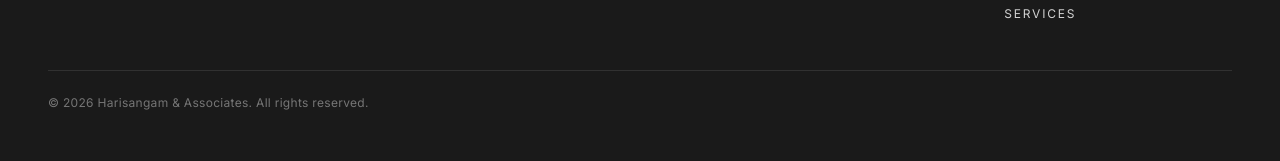
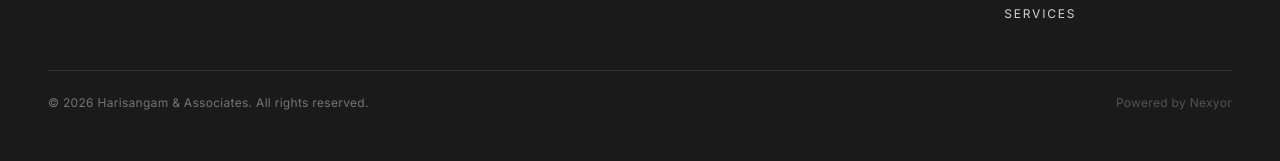
Before and after one commit to SamarthJejurkar/harisangam-associates, a React (Vite) app in the folder frontend/: page / in a window 1280 px wide. Shown: the part 562-723 px from the top of the page. Built offline with nearby package versions, Linux system fonts and the light colour scheme; no server answers.

Commit message:
Add Powered by Nexyor credit to footer

```diff
--- a/frontend/src/components/shared/Footer.jsx
+++ b/frontend/src/components/shared/Footer.jsx
@@ -1,3 +1,32 @@
+// export default function Footer() {
+//   return (
+//     <footer className="bg-charcoal text-cream/80 py-16 px-6 md:px-12">
+//       <div className="max-w-7xl mx-auto flex flex-col md:flex-row justify-between gap-10">
+//         <div>
+//           <h3 className="font-serif text-2xl italic text-gold mb-2">Harisangam & Associates</h3>
+//           <p className="text-xs tracking-wide text-cream/50">Architecture that responds to context.</p>
+//         </div>
+//         <div className="flex gap-16 text-xs tracking-[0.15em]">
+//           <div className="flex flex-col gap-3">
+//             <span className="text-cream/40 mb-1">STUDIO</span>
+//             <a href="/projects" className="hover:text-gold transition-colors">PROJECTS</a>
+//             <a href="/#about" className="hover:text-gold transition-colors">ABOUT</a>
+//             <a href="/#services" className="hover:text-gold transition-colors">SERVICES</a>
+//           </div>
+//           <div className="flex flex-col gap-3">
+//             <span className="text-cream/40 mb-1">CONTACT</span>
+//             <a href="mailto:studio@harisangam.com" className="hover:text-gold transition-colors">EMAIL</a>
+//             <a href="#" className="hover:text-gold transition-colors">INSTAGRAM</a>
+//           </div>
+//         </div>
+//       </div>
+//       <div className="max-w-7xl mx-auto mt-12 pt-6 border-t border-cream/10 text-xs text-cream/40 tracking-wide">
+//         © {new Date().getFullYear()} Harisangam & Associates. All rights reserved.
+//       </div>
+//     </footer>
+//   );
+// }
+
 export default function Footer() {
   return (
     <footer className="bg-charcoal text-cream/80 py-16 px-6 md:px-12">
@@ -15,13 +44,14 @@ export default function Footer() {
           </div>
           <div className="flex flex-col gap-3">
             <span className="text-cream/40 mb-1">CONTACT</span>
-            <a href="mailto:studio@harsangam.com" className="hover:text-gold transition-colors">EMAIL</a>
+            <a href="mailto:studio@harisangam.com" className="hover:text-gold transition-colors">EMAIL</a>
             <a href="#" className="hover:text-gold transition-colors">INSTAGRAM</a>
           </div>
         </div>
       </div>
-      <div className="max-w-7xl mx-auto mt-12 pt-6 border-t border-cream/10 text-xs text-cream/40 tracking-wide">
-        © {new Date().getFullYear()} Harisangam & Associates. All rights reserved.
+      <div className="max-w-7xl mx-auto mt-12 pt-6 border-t border-cream/10 flex flex-col sm:flex-row items-center justify-between gap-2 text-xs text-cream/40 tracking-wide">
+        <span>© {new Date().getFullYear()} Harisangam & Associates. All rights reserved.</span>
+        <span className="text-cream/25">Powered by Nexyor</span>
       </div>
     </footer>
   );
```
